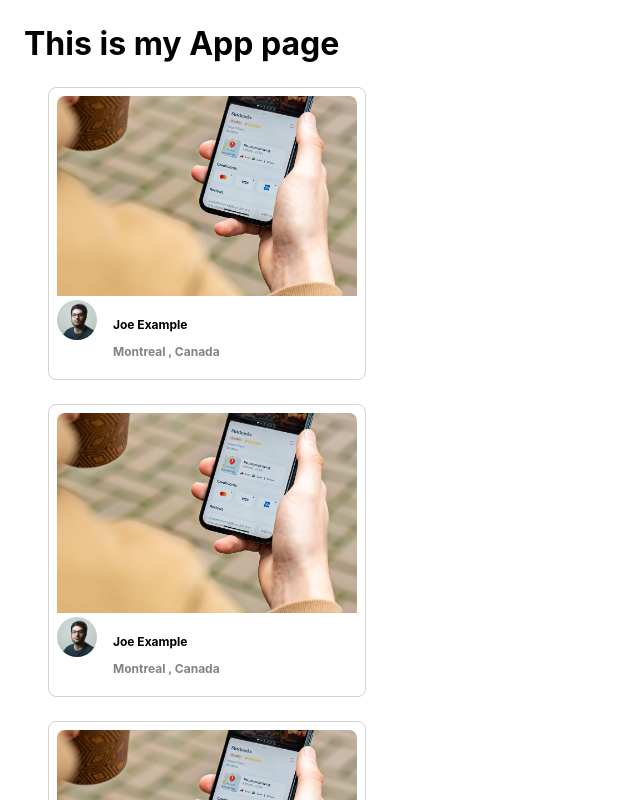
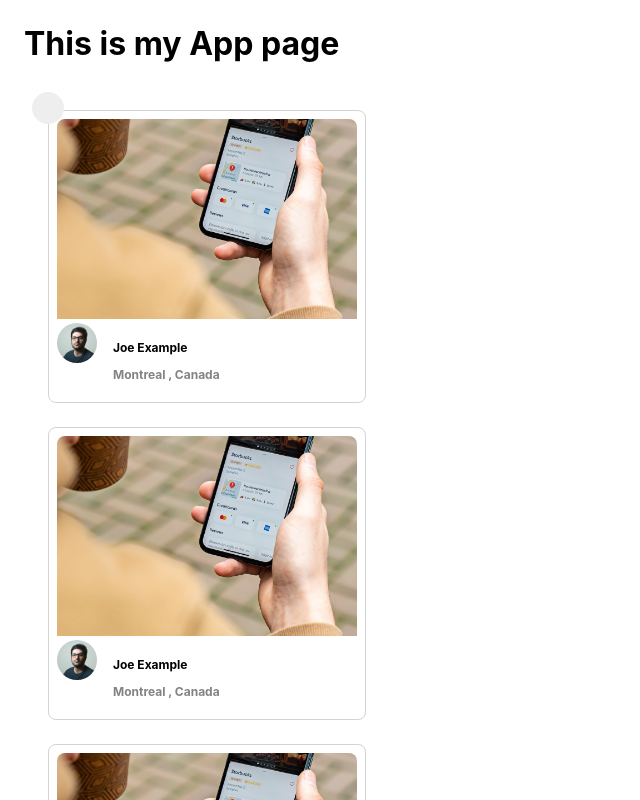
Before and after one commit to TayrineSoares/photolabs, a React (Vite) app in the folder frontend/: page / in a window 1280 px wide. Shown: the top 800 px of the page, without its empty margins (0-640 px from the left). Built offline with nearby package versions, Linux system fonts and the light colour scheme; the HTML template or start-up script is replaced by a standard one.

Commit message:
Add fav button logic

```diff
--- a/frontend/src/App.jsx
+++ b/frontend/src/App.jsx
@@ -2,6 +2,7 @@ import React from 'react';
 
 import PhotoListItem from './components/PhotoListItem';
 import './App.scss';
+import PhotoFavButton from './components/PhotoFavButton';
 
 
 const sampleDataForPhotoListItem = {
@@ -31,6 +32,8 @@ const App = () => {
     <div className="App">
       <h1>This is my App page </h1>
 
+      <PhotoFavButton />
+
       {/* Render 3 PhotoListItems using .map */}
 
       <div className='photo-list' >
@@ -39,9 +42,11 @@ const App = () => {
         { photos.map((_, index) => {
           return (
           <PhotoListItem key={index} data={sampleDataForPhotoListItem}/>
+
           )
 
         })}
+
 
       </div>
 
--- a/frontend/src/components/PhotoFavButton.jsx
+++ b/frontend/src/components/PhotoFavButton.jsx
@@ -1,11 +1,23 @@
 // import FavIcon from './FavIcon';
 import '../styles/PhotoFavButton.scss';
+import { useState } from 'react';
+
 
 const PhotoFavButton = () => {
+
+  const [like, setLike] = useState (false);
+
+  const handleClick = () => {
+    !like ? setLike(true) : setLike(false);
+    console.log(like);
+  }
+
+
   return (
-    <div className="photo-list__fav-icon">
+    <div className="photo-list__fav-icon" onClick={handleClick}>
+
       <div className="photo-list__fav-icon-svg">
-        {/* Insert React */}
+
       </div>
     </div>
   );
```
